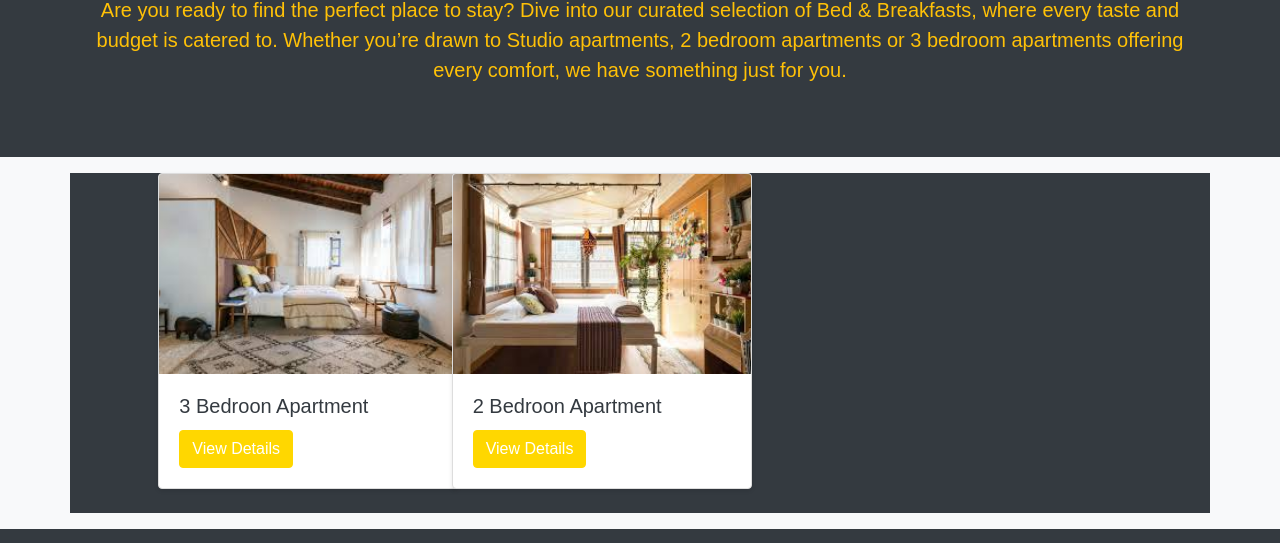
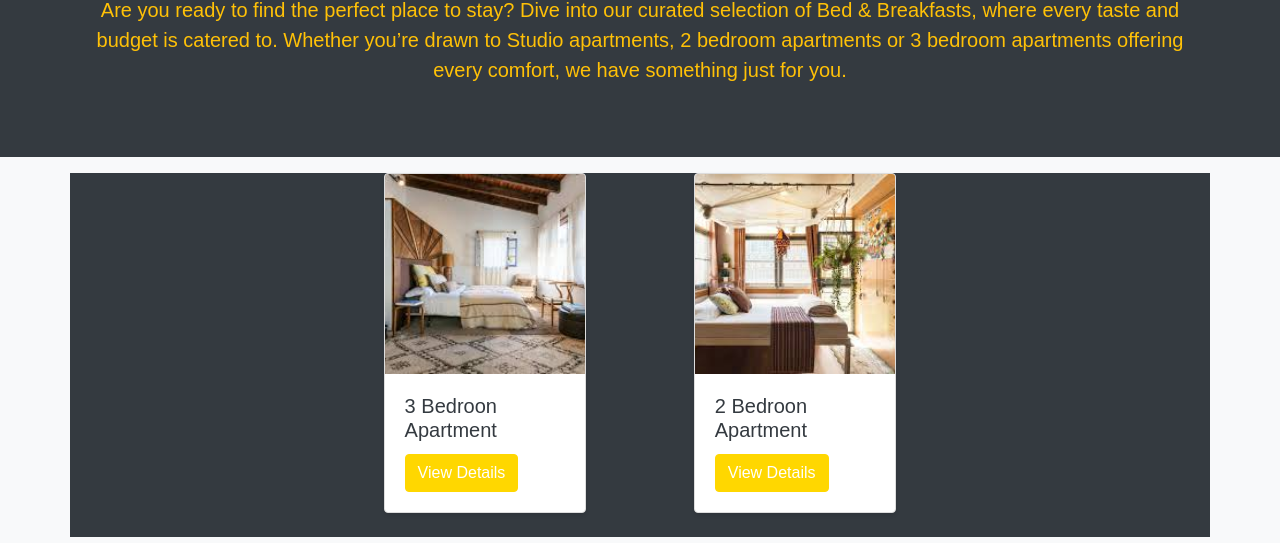
Before and after one commit to Kendi167/Ceecee-Homes, a website: page public/index.html in a window 1280 px wide. Shown: the part 257-800 px from the top of the page. Drawn offline with nearby package versions, Linux system fonts and the light colour scheme.

Commit message:
modified html and css

```diff
--- a/public/index.html
+++ b/public/index.html
@@ -63,7 +63,7 @@
     </section>
 
 
-    <div class="container my-3 d-flex bg-dark text-fade-in">
+    <div class="container my-3 d-flex bg-dark justify-content-center text-fade-in">
         <div class="row" id="listings">
             <!-- Listings will be injected here by script.js -->
         </div>
--- a/public/styles.css
+++ b/public/styles.css
@@ -40,7 +40,7 @@ header h1 {
     border: 1px solid #ddd; /* Light border */
     border-radius: 0.25rem; /* Rounded corners */
     box-shadow: 0 2px 4px rgba(0, 0, 0, 0.1);
-    width: 300px;
+    width: auto;
 }
 
 .card-img-top {
```
